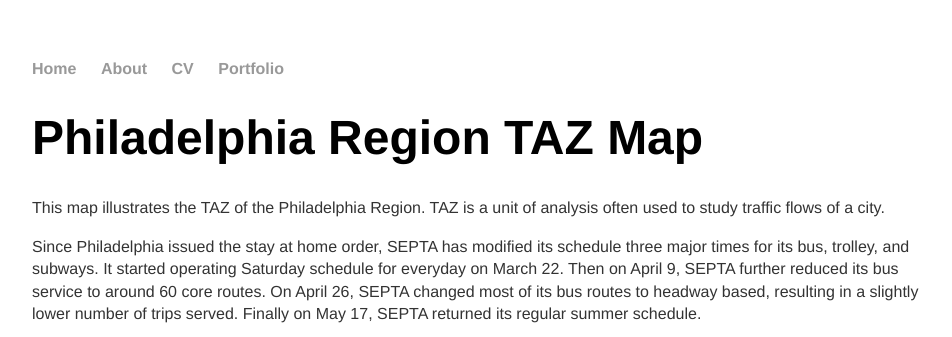
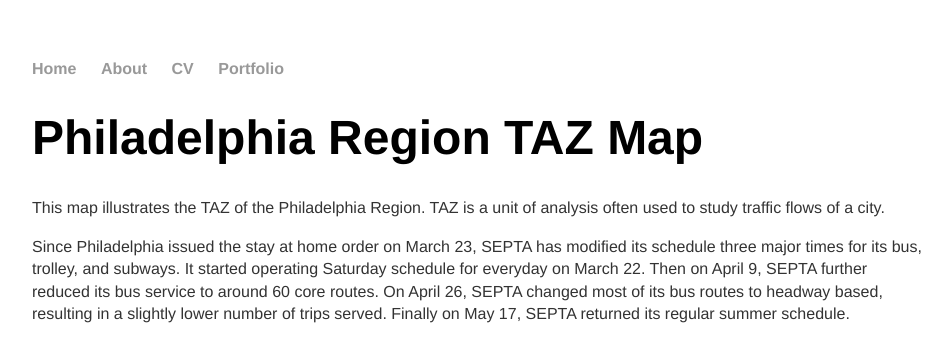
Before and after one commit to tzuyuanw/tzuyuanw.github.io, a Jekyll site: the page built from blog/phillytazmap.html, in a window 1280 px wide, cut to the strip 0-337 px from the top of the page. Shown: the whole strip, without its empty margins (160-1112 px from the left). Built offline with Jekyll 4.4.1, drawn with Linux system fonts in a browser that asks for light colours.

Commit message:
Update phillytazmap.html

```diff
--- a/blog/phillytazmap.html
+++ b/blog/phillytazmap.html
@@ -6,7 +6,7 @@
 	<div class="blurb">
    		<p>This map illustrates the TAZ of the Philadelphia Region. TAZ is a unit of analysis often used to study traffic flows of a city.
 		</p>
-		<p> Since Philadelphia issued the stay at home order, SEPTA has modified its schedule three major times for its bus, trolley, and subways.
+		<p> Since Philadelphia issued the stay at home order on March 23, SEPTA has modified its schedule three major times for its bus, trolley, and subways.
 			It started operating Saturday schedule for everyday on March 22.
 			Then on April 9, SEPTA further reduced its bus service to around 60 core routes.
 			On April 26, SEPTA changed most of its bus routes to headway based, resulting in a slightly lower number of trips served.
```
